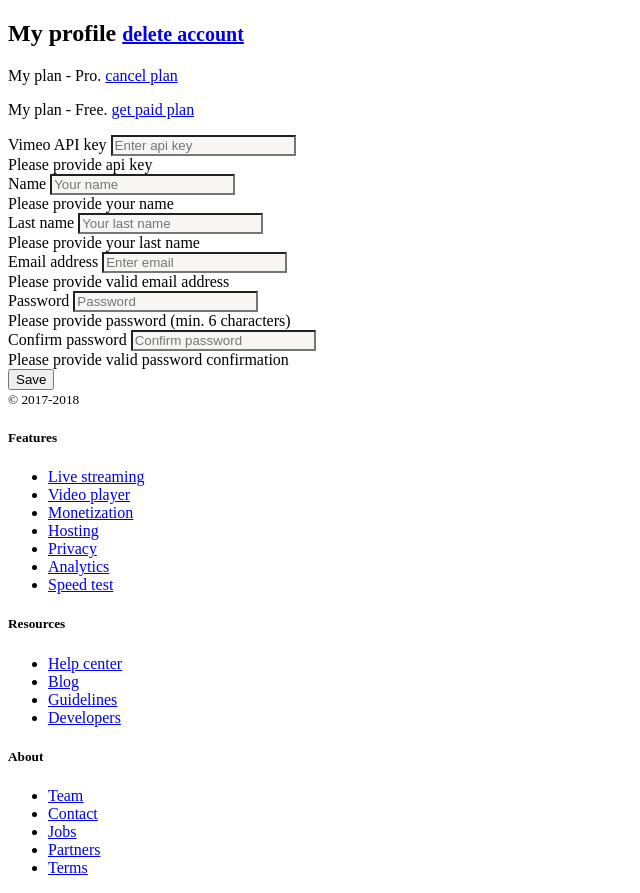
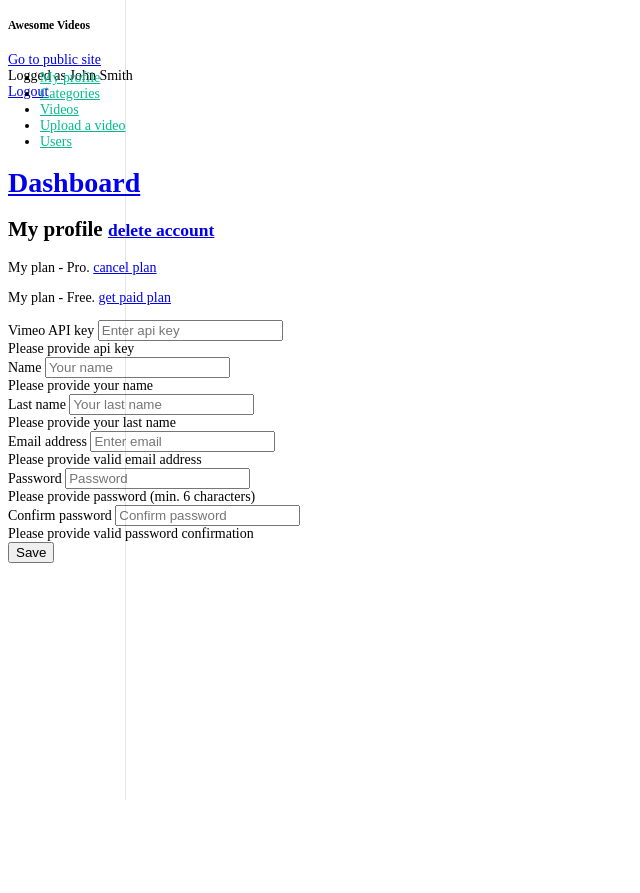
Before and after one commit to Ilya91/VideoHub, a Symfony app: template project/templates/admin/my_profile.html.twig in a window 1280 px wide. Shown: the whole page, without its empty margins (0-640 px from the left). After the commit the page ends 800 px from the top, so only its background shows below. Run offline with Twig, Linux system fonts and the light colour scheme; the template is opened without the code that fills it, so the values that code supplies are empty; some libraries are stand-ins or nearby versions.

Commit message:
admin templates

```diff
--- a/project/templates/admin/base.html.twig
+++ b/project/templates/admin/base.html.twig
@@ -1,6 +1,68 @@
 {% extends 'front/base.html.twig' %}
+{% block customstyles %}
+    <link rel="stylesheet" href="{{ asset('build/css/dashboard.css') }}">
+{% endblock %}
+
     {% block menu %}
     {% endblock %}
 
 {% block main %}
+    <div class="d-flex flex-column flex-md-row align-items-center p-3 px-md-4 mb-3 bg-white border-bottom shadow-sm">
+        <h5 class="my-0 mr-md-auto font-weight-normal">Awesome Videos</h5>
+        <a class="nav-link active" href="../"> Go to public site</a>
+        <nav class="my-2 my-md-0 mr-md-3">
+            <a class="p-2 text-dark">Logged as John Smith</a>
+        </nav>
+        <a class="btn btn-outline-primary" href="#">Logout</a>
+    </div>
+
+<div class="row">
+    <nav class="col-md-2 d-none d-md-block bg-light sidebar">
+        <div class="sidebar-sticky">
+            <ul class="nav flex-column">
+                <li class="nav-item">
+                    <a class="nav-link" href="my_profile.php">
+                        <span data-feather="file"></span>
+                        My profile
+                    </a>
+                </li>
+                <li class="nav-item">
+                    <a class="nav-link" href="categories.php">
+                        <span data-feather="file"></span>
+                        Categories
+                    </a>
+                </li>
+                <li class="nav-item">
+                    <a class="nav-link" href="videos.php">
+                        <span data-feather="shopping-cart"></span>
+                        Videos
+                    </a>
+                </li>
+                <li class="nav-item">
+                    <a class="nav-link" href="upload_video.php">
+                        <span data-feather="shopping-cart"></span>
+                        Upload a video
+                    </a>
+                </li>
+                <li class="nav-item">
+                    <a class="nav-link" href="users.php">
+                        <span data-feather="users"></span>
+                        Users
+                    </a>
+                </li>
+            </ul>
+
+        </div>
+    </nav>
+
+    <main role="main" class="col-md-9 ml-sm-auto col-lg-10 px-4">
+        <div class="d-flex justify-content-between flex-wrap flex-md-nowrap align-items-center pt-3 pb-2 mb-3 border-bottom">
+            <h1 class="h2"><a href="my_profile.php">Dashboard</a></h1>
+        </div>
+        {% block mainadmin %}{% endblock %}
+    </main>
+    <div/>
 {% endblock %}
+
+    {% block footer_links %}
+    {% endblock %}
--- a/project/templates/admin/my_profile.html.twig
+++ b/project/templates/admin/my_profile.html.twig
@@ -1,6 +1,6 @@
 {% extends 'admin/base.html.twig' %}
 
-{% block main %}
+{% block mainadmin %}
 
 <h2>My profile <small><a onclick="return confirm('Are you sure?');" href="#">delete account</a></small></h2>
 <p class="text-left">My plan - Pro. <a onclick="return confirm('Are you sure? This can not be undone. Remember also to cancel payment in your PayPal account.');"
--- a/project/templates/front/base.html.twig
+++ b/project/templates/front/base.html.twig
@@ -8,11 +8,9 @@
 
     {% block stylesheets %}
         {{ encore_entry_link_tags('app') }}
-        <style>
-            .form-control {
-                background-color: #f8f5f5;
-            }
-        </style>
+    {% endblock %}
+
+    {% block customstyles %}
     {% endblock %}
 
     <title>{% block title %}Symfony 4 course app - video sharing service{% endblock %}</title>
--- a/project/webpack.config.js
+++ b/project/webpack.config.js
@@ -23,7 +23,7 @@ Encore
      * Each entry will result in one JavaScript file (e.g. app.js)
      * and one CSS file (e.g. app.css) if your JavaScript imports CSS.
      */
-    // .addStyleEntry('css/dashboard', ['./assets/css/dashboard.css'])
+    .addStyleEntry('css/dashboard', ['./assets/css/dashboard.css'])
     // .addStyleEntry('css/login', ['./assets/css/login.css'])
     // .addStyleEntry('css/styles', ['./assets/css/styles.css'])
     // .addStyleEntry('css/fontawesome.min', ['./assets/css/fontawesome.min.css'])
```
